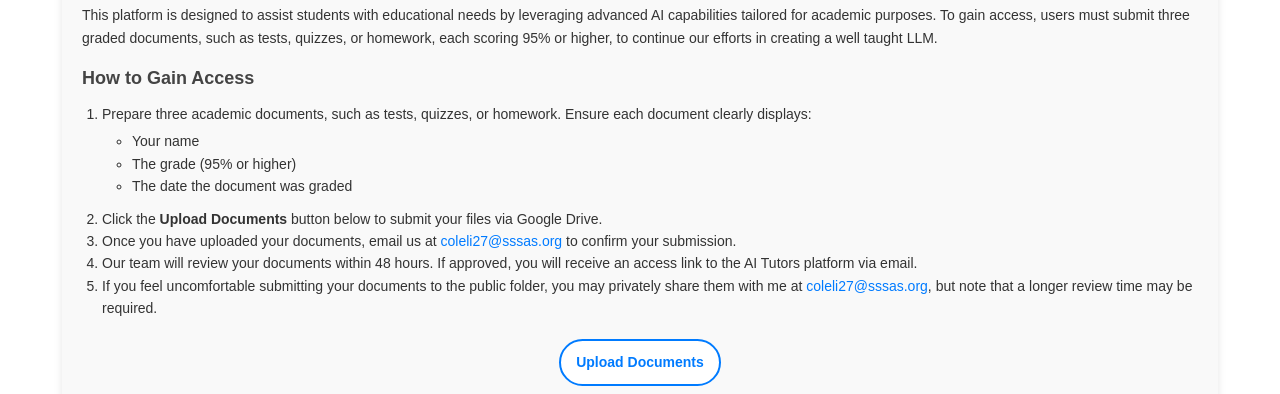
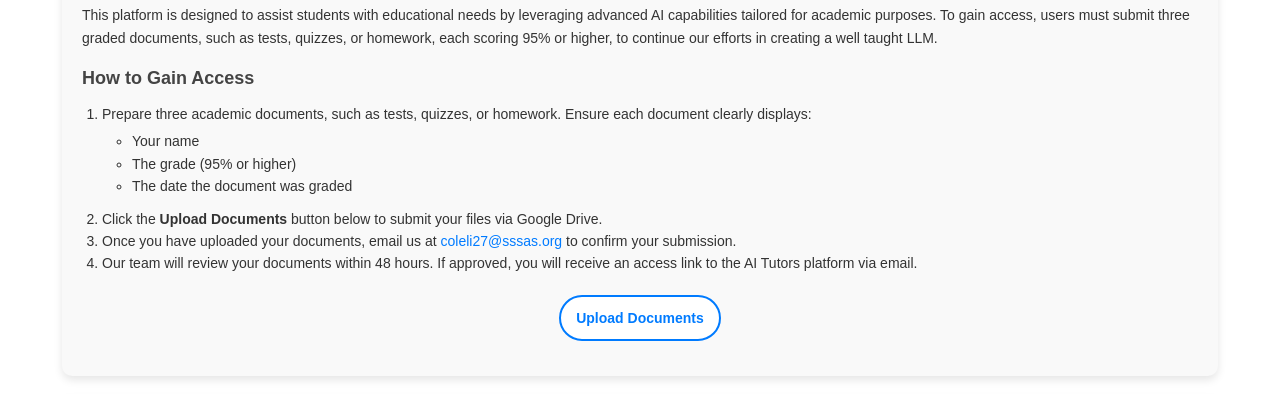
Before and after one commit to TheIronman2131/TheIronman2131.github.io, a plain HTML site: page flintk12.html in a window 1280 px wide. Shown: the part 89-483 px from the top of the page. Drawn offline with Linux system fonts and the light colour scheme.

Commit message:
Remove Privacy Line

```diff
--- a/flintk12.html
+++ b/flintk12.html
@@ -34,7 +34,6 @@
                 <li>Click the <strong>Upload Documents</strong> button below to submit your files via Google Drive.</li>
                 <li>Once you have uploaded your documents, email us at <a href="mailto:coleli27@sssas.org">coleli27@sssas.org</a> to confirm your submission.</li>
                 <li>Our team will review your documents within 48 hours. If approved, you will receive an access link to the AI Tutors platform via email.</li>
-                <li>If you feel uncomfortable submitting your documents to the public folder, you may privately share them with me at <a href="mailto:coleli27@sssas.org">coleli27@sssas.org</a>, but note that a longer review time may be required.</li>
             </ol>
         </section>
         <section class="upload-section">
```
